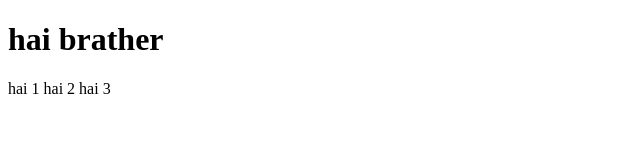
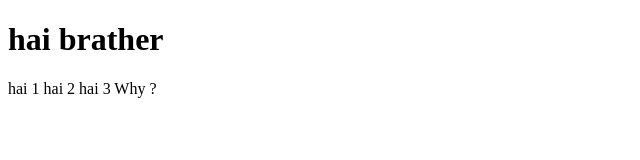
Before and after one commit to WebProgramIT/wpi-coba-git-test2, a plain HTML site: page index.html in a window 1280 px wide. Shown: the full height of the page, 0-640 px from the left. Drawn offline with Linux system fonts and the light colour scheme.

Commit message:
tambah span

```diff
--- a/index.html
+++ b/index.html
@@ -12,5 +12,6 @@
         <td>hai 2</td>
         <td>hai 3</td>
     </tr>
+    <span>Why ?</span>
 </body>
 </html>
```
